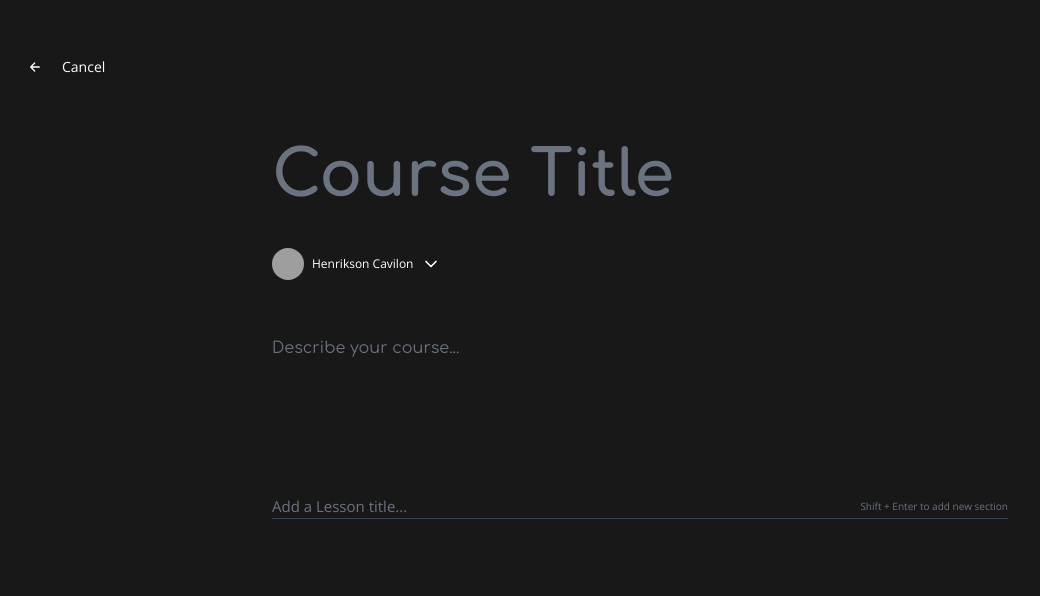
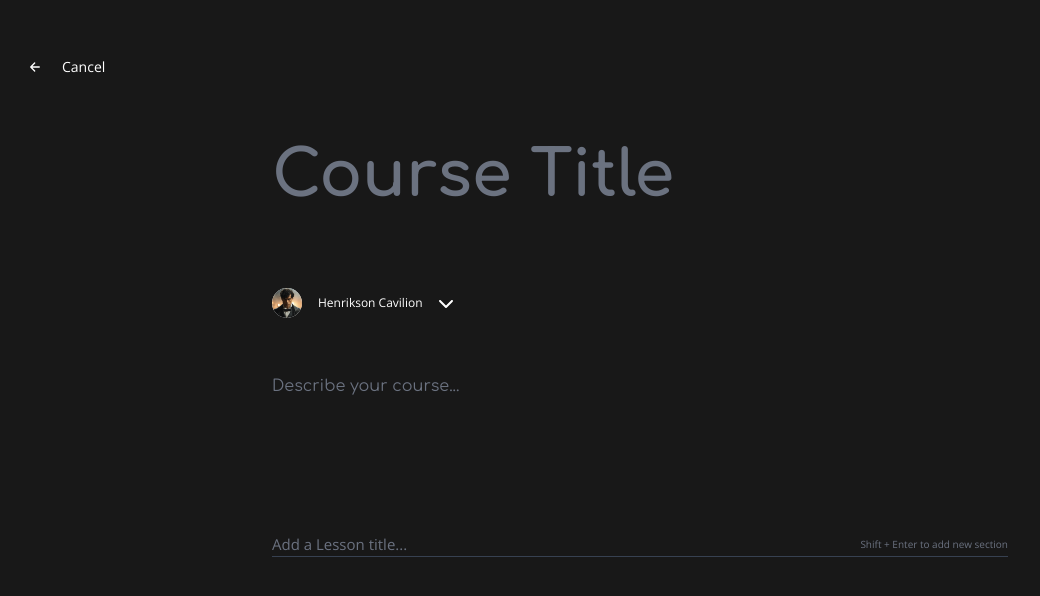
Before and after one commit to theoraccoon/amby-craft-fe, a Next.js app: page /courses/create in a window 1280 px wide. Shown: the top 596 px of the page, without its empty margins (0-1040 px from the left). Built offline with nearby package versions, Linux system fonts and the light colour scheme; grey boxes are pictures that could not be loaded.

Commit message:
fix: conflict resolved

```diff
--- a/src/features/courses/course_builder/course-builder.tsx
+++ b/src/features/courses/course_builder/course-builder.tsx
@@ -5,6 +5,7 @@ import { IoArrowBack } from 'react-icons/io5'
 import { FiChevronDown } from 'react-icons/fi'
 import { useRouter } from 'next/navigation'
 import AddLessonBlock from './course-lesson-input'
+import AuthorToggle from '@/components/ui/card/author-toggle'
 
 export default function CourseBuilder() {
   const router = useRouter()
@@ -35,14 +36,10 @@ export default function CourseBuilder() {
           className="bg-transparent text-6xl font-semibold font-['comfortaa'] text-gray-200 placeholder-gray-500 outline-none mb-6 w-full"
         />
 
-        <div className="flex items-center mb-14 cursor-pointer">
-          <img src="https://i.pravatar.cc/40" alt="Author" className="rounded-full w-8 h-8 mr-2" />
-          <div className="flex items-center font-['open_sans'] text-xs text-[#FFFFFF]">
-            <span>Henrikson Cavilon</span>
-            <FiChevronDown className="ml-2 w-5 h-5" />
-          </div>
+
+        <div className="flex items-center mb-14 relative z-0">
+          <AuthorToggle />
         </div>
-
         <textarea
           placeholder="Describe your course..."
           value={description}
```
